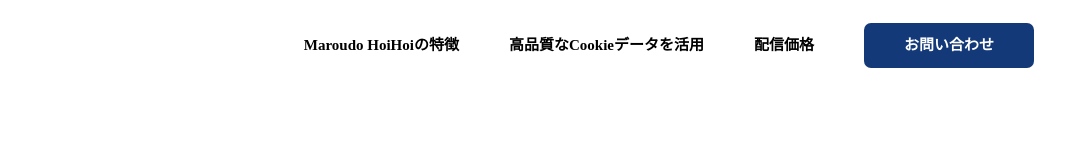
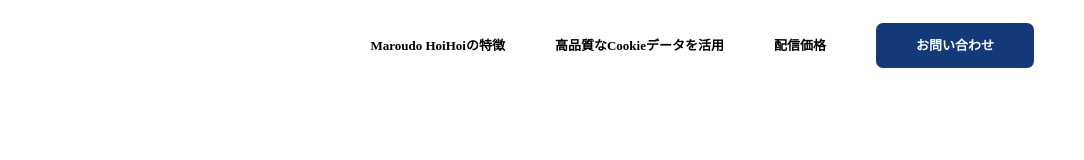
Before and after one commit to shimamaru/a-tetch-html-, a website: page html/header.html in a window 1280 px wide. Shown: the full height of the page, 196-1280 px from the left. Drawn offline with nearby package versions, Linux system fonts and the light colour scheme; files that its build step writes are made by us from their sources.

Commit message:
headerのリストを変更した

```diff
--- a/html/header.html
+++ b/html/header.html
@@ -23,25 +23,24 @@
           </div>
           <nav class="globalMenuSp">
             <ul class="header__list">
-              <a href="#"><li class="header__item">Maroudo HoiHoiの特徴</li></a>
-              <a href="#"
-                ><li class="header__item">⾼品質なCookieデータを活⽤</li></a
-              >
-              <a href="#"><li class="header__item">配信価格</li></a>
-              <a href="#"
-                ><li class="header__item header__item__info">
-                  お問い合わせ
-                </li></a
-              >
-              <div class="line"></div>
-              <a href="#"
-                ><li class="header__item header__item__privacy">
-                  プライバシーポリシー
-                </li></a
-              >
+              <li class="header__item">
+                <a href="#" class="header__link">Maroudo HoiHoiの特徴</a>
+              </li>
+              <li class="header__item">
+                <a href="#" class="header__link">⾼品質なCookieデータを活⽤</a>
+              </li>
+              <li class="header__item">
+                <a href="#" class="header__link">配信価格</a>
+              </li>
+              <li class="header__item header__item__info">
+                <a href="#" class="header__link">お問い合わせ</a>
+              </li>
+              <li class="header__item line"></li>
+              <li class="header__item header__item__privacy">
+                <a href="#" class="header__link">プライバシーポリシー</a>
+              </li>
             </ul>
           </nav>
-        </div>
       </div>
     </header>
     <script src="https://code.jquery.com/jquery-3.6.0.min.js"></script>
--- a/scss/header.scss
+++ b/scss/header.scss
@@ -40,17 +40,6 @@ header {
         margin-top: 60px;
         padding: 0px;
         height: 100vh;
-
-        .header__item {
-          font-size: $fontsize-m;
-        }
-
-        a {
-          margin: 20px 0;
-          &:nth-child(1) {
-            margin-top: 75px;
-          }
-        }
       }
       display: flex;
       // justify-content: space-between;
@@ -61,31 +50,46 @@ header {
 
       .header__item {
         list-style: none;
-        color: #000;
-
-        font-size: $fontsize-m;
-        font-weight: bold;
         margin-right: 50px;
         padding: 15px 0px;
         @media (max-width: $breakpoint-lg) {
           padding: 0px;
-          color: $white;
+
+          &:nth-child(1) {
+            margin-top: 75px;
+          }
+        }
+
+        .header__link {
+          font-size: 13px;
+          text-decoration: none;
+          list-style: none;
+          color: #000;
+          font-weight: bold;
+
+          @media (max-width: $breakpoint-lg) {
+            color: white;
+            margin: 10px 0;
+            font-size: 15px;
+          }
         }
       }
 
       .header__item__info {
+        margin-right: 0;
+        .header__link {
           color: #fff;
           background-color: $blue;
           border-radius: 7px;
           padding: 15px 40px;
           @media (max-width: $breakpoint-lg) {
-          padding: 0;
             color: $black;
             padding: 20px 0;
             max-width: 400px;
             width: 80%;
-          margin: 0 auto;
+            margin: 0 auto 30px;
             background: $white;
+          }
         }
       }
     }
@@ -180,10 +184,6 @@ header {
           width: 100%;
           transition: 0.4s all;
 
-          // &:last-child {
-          //   padding-bottom: 0;
-          // }
-
           a {
             display: block;
             color: #fff;
```
Also changed, not shown: index.html (+16 -16 lines), css/header.css, 1 other file. Lines whose indentation alone changed are shown as unchanged.
